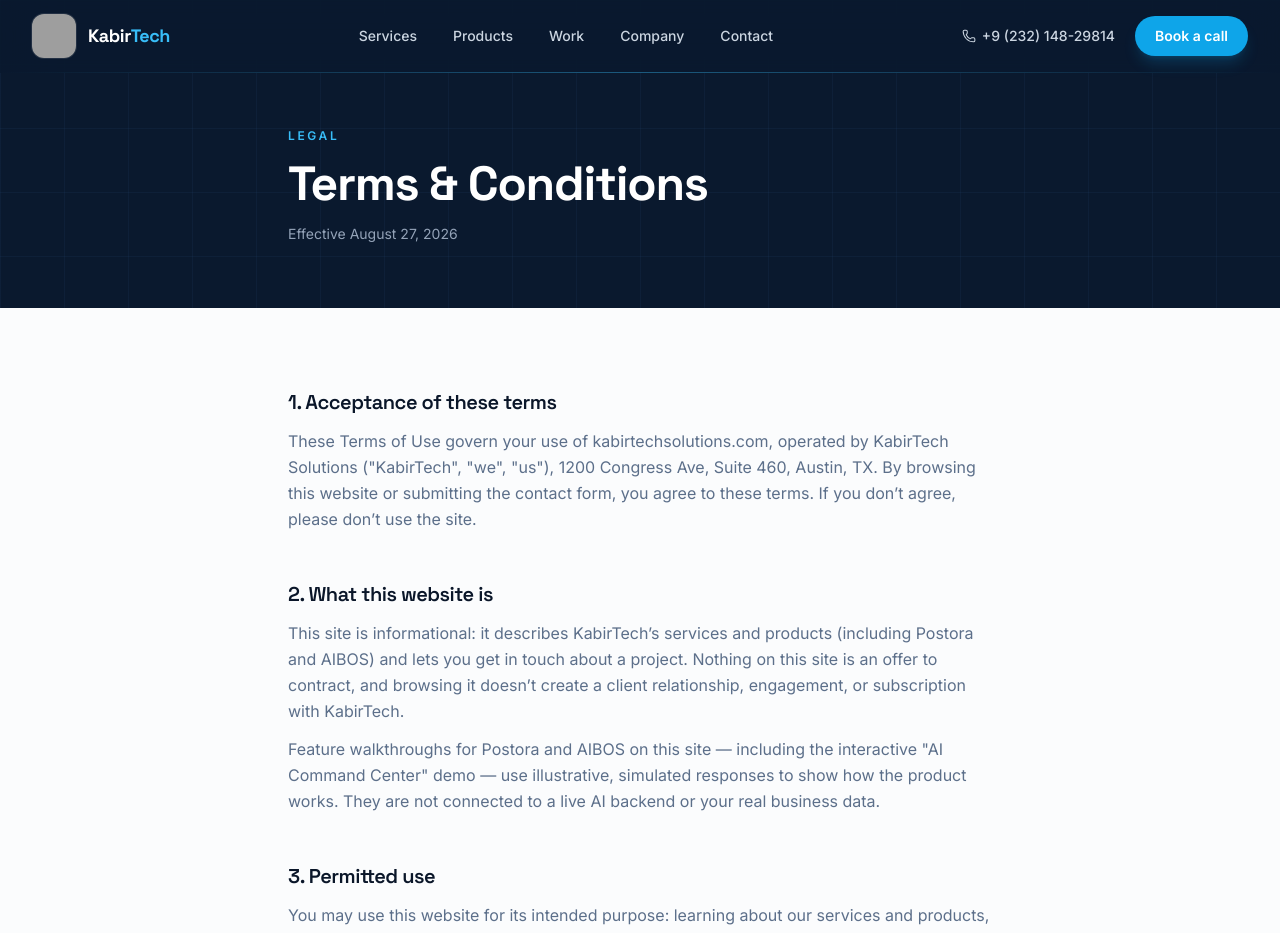
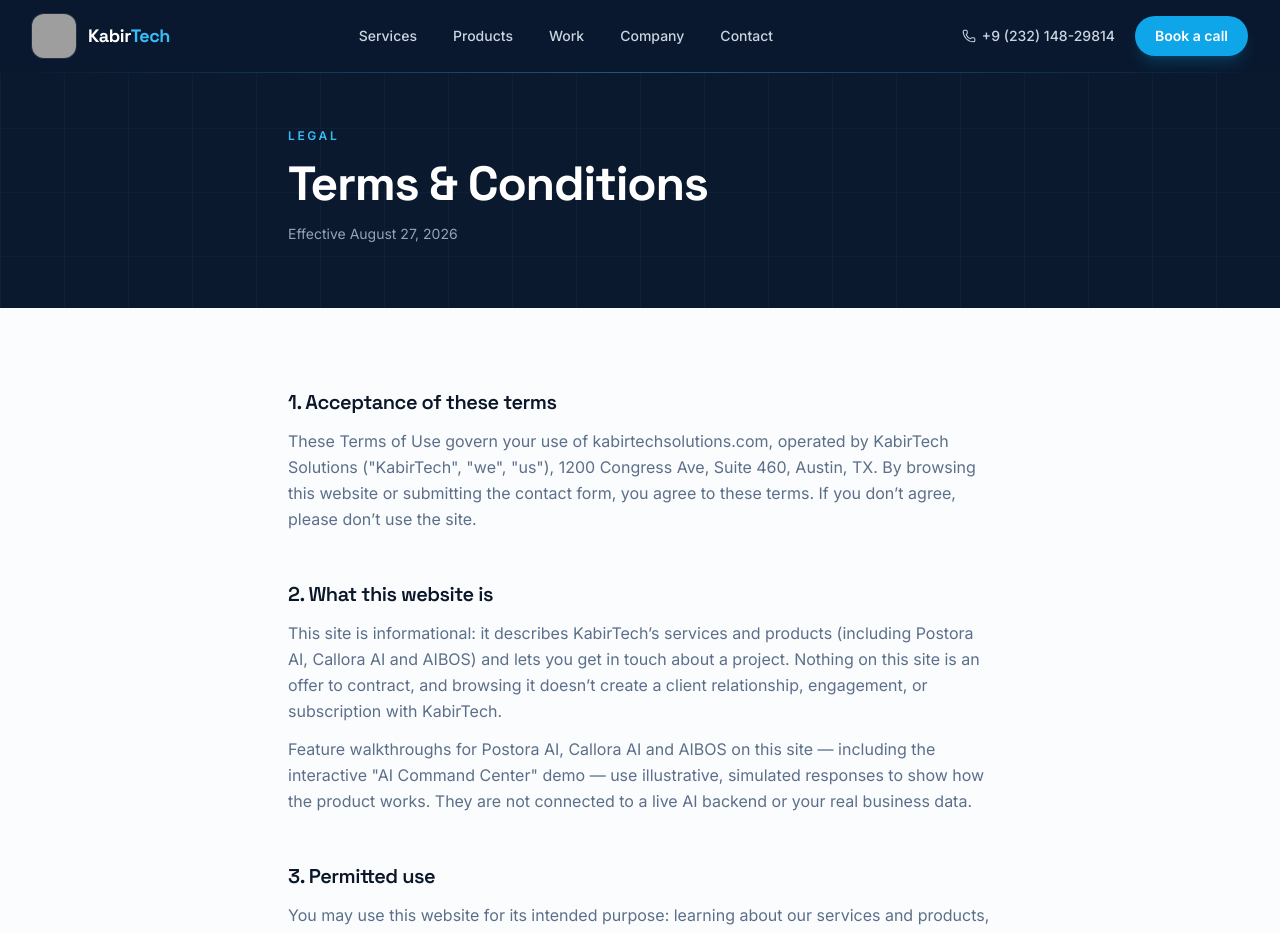
Before and after one commit to akhtarabbassol/kabirtech_website, a React (Vite) app in the folder apps/web/: page /terms-and-conditions in a window 1280 px wide. Shown: the top 933 px of the page. Built offline with nearby package versions, Linux system fonts and the light colour scheme; grey boxes are pictures that could not be loaded; the HTML template or start-up script is replaced by a standard one; what pocketbase would draw is missing.

Commit message:
New changes of projects

```diff
--- a/apps/web/src/pages/HomePage.jsx
+++ b/apps/web/src/pages/HomePage.jsx
@@ -1,7 +1,7 @@
 import React, { useRef, useState } from 'react';
 import { Helmet } from 'react-helmet';
 import { motion } from 'framer-motion';
-import { Activity, ArrowUpRight, BarChart3, BookUser, Brain, BrainCircuit, Building2, Captions, Clock, Cloud, Code2, Command, Cpu, Database, Factory, FileSearch, GitBranch, GraduationCap, Hash, Headset, Image as ImageIcon, Inbox, Languages, Layers, LineChart, ListChecks, Lock, Mail, Megaphone, MapPin, Mic, BookOpen, Phone, PhoneCall, PenLine, PieChart, Plug, Quote, Repeat, Rocket, CalendarDays, Search, Send, ShieldCheck, ShoppingCart, Smartphone, Sparkles, Star, Target, TrendingUp, UserCheck, UserPlus, Users, Video, Wallet, Workflow, Check, Loader2, Youtube, Zap } from 'lucide-react';
+import { Activity, ArrowUpRight, BarChart3, BookUser, Brain, BrainCircuit, Building2, Captions, Clock, Cloud, Code2, Command, Cpu, Database, Factory, FileSearch, GitBranch, GraduationCap, Hash, Headset, Image as ImageIcon, Inbox, Languages, Layers, LineChart, ListChecks, Lock, Mail, Megaphone, MapPin, Mic, BookOpen, Phone, PhoneCall, PenLine, PieChart, Plug, Quote, Repeat, Rocket, CalendarDays, Search, Send, ShieldCheck, ShoppingBag, ShoppingCart, Smartphone, Sparkles, Star, Target, TrendingUp, UserCheck, UserPlus, Users, Video, Wallet, Workflow, Check, Loader2, Youtube, Zap } from 'lucide-react';
 import Reveal from '@/components/Reveal';
 import CountUp from '@/components/CountUp';
 import Seo from '@/components/Seo';
@@ -43,11 +43,11 @@
   points: ['Vetted senior talent', 'Your tooling & rituals', 'Flexible contracts']
 }];
 const PRODUCTS = [{
-  name: 'Postora',
+  name: 'Postora AI',
   url: 'https://postora.kabirtechsolutions.com/',
   tag: 'Social media AI platform',
   tagline: 'Open any tool — content, images, strategy, analytics, competitors, and more.',
-  copy: 'We built Postora to run our own social presence, then opened it up. Every AI feature below is in production, used daily, not a roadmap slide.',
+  copy: 'We built Postora AI to run our own social presence, then opened it up. Every AI feature below is in production, used daily, not a roadmap slide.',
   features: [{
     icon: PenLine,
     title: 'AI Content Generator',
@@ -193,11 +193,11 @@
     copy: 'Track every AI call, tool use, token and cost — down to which agent did what and when.'
   }]
 }, {
-  name: 'Callora',
+  name: 'Callora AI',
   url: 'https://callora.kabirtech.tech/',
   tag: 'Campaign calling & lead generation',
   tagline: 'AI and human agents, calling from the same campaign.',
-  copy: "Callora runs your outbound calling and lead generation from one shared queue — an AI voice agent dials leads directly, your reps pick up wherever it left off, and new leads flow in from both AI sourcing and your team's own work. Currently in UAT.",
+  copy: "Callora AI runs your outbound calling and lead generation from one shared queue — an AI voice agent dials leads directly, your reps pick up wherever it left off, and new leads flow in from both AI sourcing and your team's own work. Currently in UAT.",
   features: [{
     icon: PhoneCall,
     title: 'AI Outbound Calling',
@@ -247,6 +247,11 @@
   metrics: [['18', 'clinics migrated'], ['0', 'audit findings']]
 }];
 const COMPLETED = [{
+  icon: ShoppingBag,
+  tag: 'Ecommerce',
+  title: 'Headless storefront migration for a DTC apparel brand',
+  result: 'Checkout conversion up 22%'
+}, {
   icon: ShoppingCart,
   tag: 'Retail',
   title: 'Inventory sync across 40 stores',
@@ -347,11 +352,11 @@
   }]
 }, {
   key: 'postora',
-  name: 'Postora',
+  name: 'Postora AI',
   subtitle: 'Social AI Assistant',
   greeting: 'Good morning. What should we create today?',
-  placeholder: 'Ask Postora to draft, plan or analyze...',
-  fallback: "Got it — I'd generate that from your brand voice and connected channels. This is a demo; talk to us to see Postora running on your real accounts.",
+  placeholder: 'Ask Postora AI to draft, plan or analyze...',
+  fallback: "Got it — I'd generate that from your brand voice and connected channels. This is a demo; talk to us to see Postora AI running on your real accounts.",
   prompts: [{
     q: 'Draft a LinkedIn post about our new feature',
     a: "Drafted 3 variations in your brand voice — hook, value, CTA. Want me to schedule the best one for Tuesday at 9am, your highest-engagement slot?"
@@ -368,11 +373,11 @@
   }]
 }, {
   key: 'callora',
-  name: 'Callora',
+  name: 'Callora AI',
   subtitle: 'Calling & Leads',
   greeting: 'Good morning. Who should we reach out to?',
-  placeholder: 'Ask Callora about leads or calls...',
-  fallback: "Got it — I'd pull that from your campaign and contact data. This is a demo; talk to us to see Callora running on your real leads.",
+  placeholder: 'Ask Callora AI about leads or calls...',
+  fallback: "Got it — I'd pull that from your campaign and contact data. This is a demo; talk to us to see Callora AI running on your real leads.",
   prompts: [{
     q: "Call today's new leads",
     a: "Queued 14 new leads for AI outbound calling. I'll flag anyone who asks for a human and hand off live."
@@ -1003,7 +1008,7 @@
             <Seo
                 title="KabirTech Solutions | AI Engineering Studio & Custom Software"
                 description="AI-native software, engineered to ship — applied AI and custom engineering delivered by senior engineers in two-week sprints."
-                keywords="AI engineering studio, AI development company, machine learning consulting, custom software development, mobile app development, cloud DevOps services, dedicated engineering teams, Postora, AIBOS"
+                keywords="AI engineering studio, AI development company, machine learning consulting, custom software development, mobile app development, cloud DevOps services, dedicated engineering teams, Postora AI, Callora AI, AIBOS"
                 image={BANNER}
                 siteName="KabirTech Solutions"
                 jsonLd={[ORGANIZATION_SCHEMA, WEBSITE_SCHEMA, ...PRODUCT_SCHEMAS]}
--- a/apps/web/src/pages/TermsPage.jsx
+++ b/apps/web/src/pages/TermsPage.jsx
@@ -14,8 +14,8 @@
 }, {
   title: '2. What this website is',
   body: [
-    'This site is informational: it describes KabirTech’s services and products (including Postora and AIBOS) and lets you get in touch about a project. Nothing on this site is an offer to contract, and browsing it doesn’t create a client relationship, engagement, or subscription with KabirTech.',
-    'Feature walkthroughs for Postora and AIBOS on this site — including the interactive "AI Command Center" demo — use illustrative, simulated responses to show how the product works. They are not connected to a live AI backend or your real business data.'
+    'This site is informational: it describes KabirTech’s services and products (including Postora AI, Callora AI and AIBOS) and lets you get in touch about a project. Nothing on this site is an offer to contract, and browsing it doesn’t create a client relationship, engagement, or subscription with KabirTech.',
+    'Feature walkthroughs for Postora AI, Callora AI and AIBOS on this site — including the interactive "AI Command Center" demo — use illustrative, simulated responses to show how the product works. They are not connected to a live AI backend or your real business data.'
   ]
 }, {
   title: '3. Permitted use',
@@ -25,7 +25,7 @@
 }, {
   title: '4. Intellectual property',
   body: [
-    'The text, design, graphics, and code that make up this website, and the KabirTech, Postora, and AIBOS names and logos, belong to KabirTech Solutions unless otherwise noted. You may view and share pages of this site for personal, non-commercial reference, but you may not copy, republish, or reuse our content, branding, or product names without our written permission.'
+    'The text, design, graphics, and code that make up this website, and the KabirTech, Postora AI, Callora AI, and AIBOS names and logos, belong to KabirTech Solutions unless otherwise noted. You may view and share pages of this site for personal, non-commercial reference, but you may not copy, republish, or reuse our content, branding, or product names without our written permission.'
   ]
 }, {
   title: '5. Contact form submissions',
```
Also changed, not shown: 1 other file (tests, documents, lock files or other folders).
